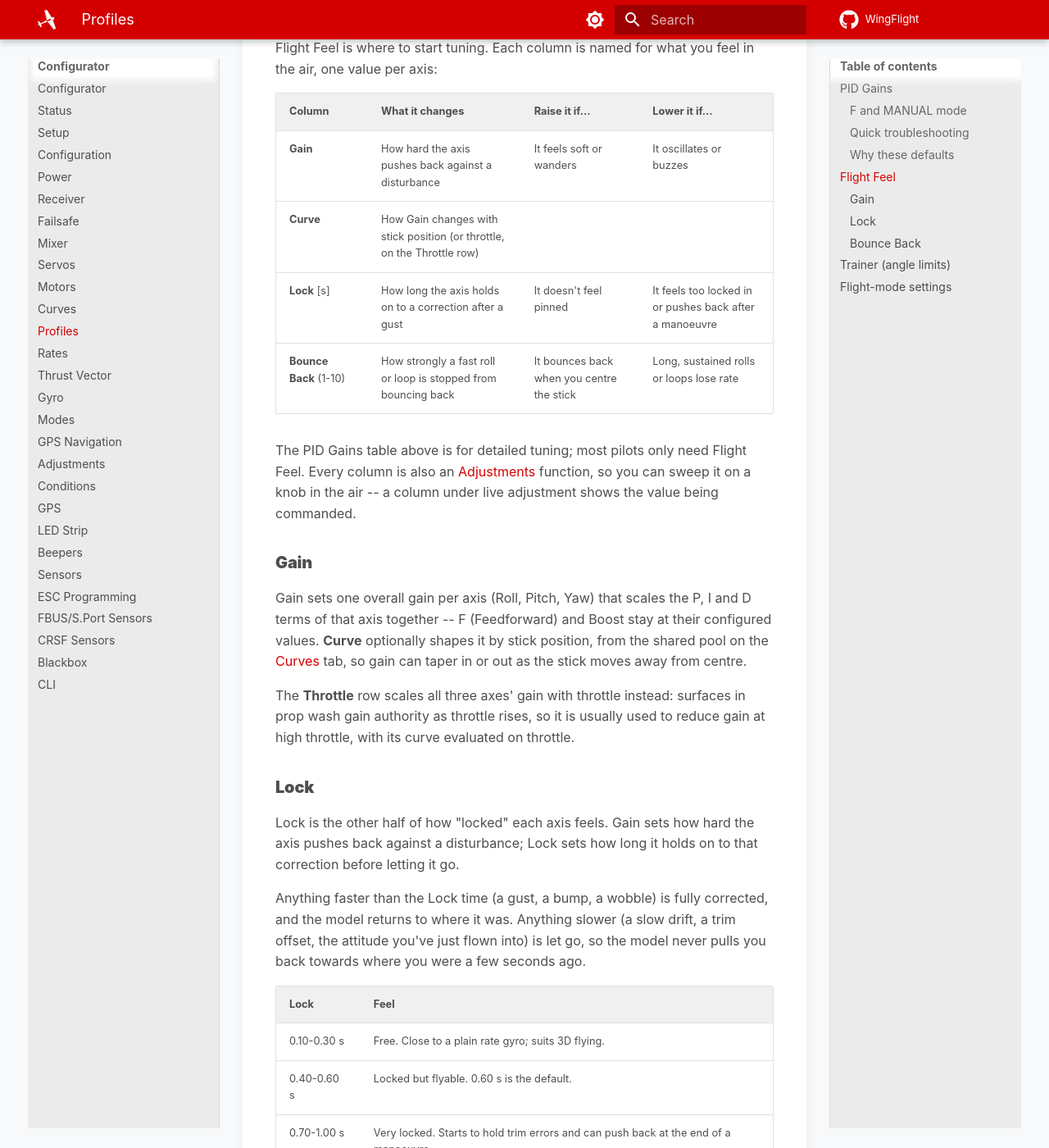
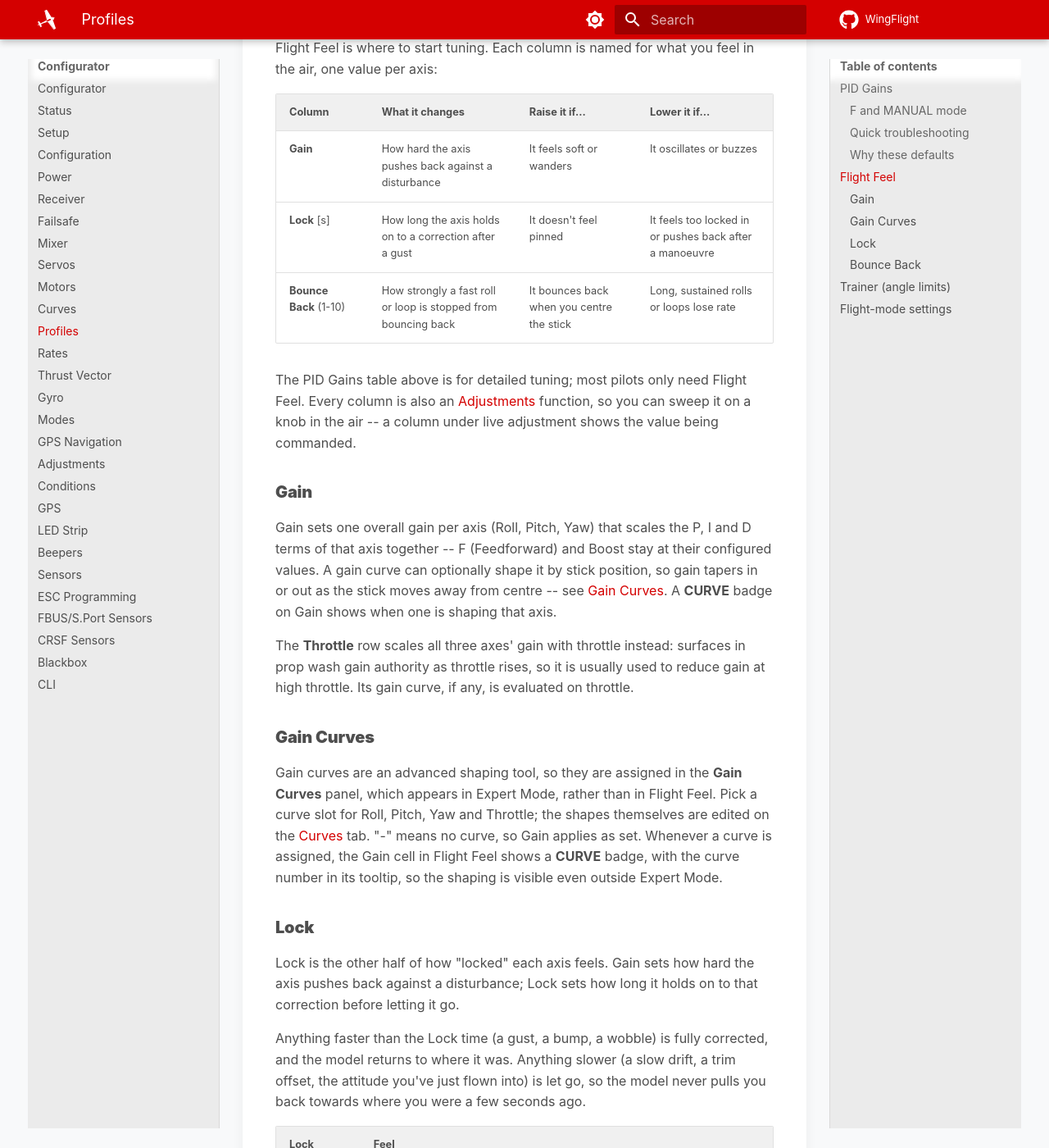
Before and after one commit to WingFlight/wingflight-docs, an MkDocs documentation site: the page built from docs/configurator/tabs/profiles.md, in a window 1280 px wide and 1400 px high, scrolled down 4165 px. Shown: the whole window at 82% size. Built offline with MkDocs 1.6.1 and Material for MkDocs 9.7.7, drawn with Linux system fonts in a browser that asks for light colours.

Commit message:
Document the Gain Curves panel (#46)
* Document the Gain Curves panel

Gain curves move out of Flight Feel into an Expert Mode Gain Curves panel;
Flight Feel shows a CURVE badge on any Gain a curve is shaping. Profiles,
Thrust Vector and Curves pages updated. The Profiles screenshot still shows
the old Curve column and needs retaking.

Co-Authored-By: Claude Opus 5.5 <noreply@anthropic.com>

* Retake the Profiles screenshot with the Gain Curves panel

Co-Authored-By: Claude Opus 5.5 <noreply@anthropic.com>

---------

Co-authored-by: Rob Thomson <rob@rt-rc.com>
Co-authored-by: Claude Opus 5.5 <noreply@anthropic.com>

```diff
--- a/docs/configurator/tabs/profiles.md
+++ b/docs/configurator/tabs/profiles.md
@@ -139,7 +139,6 @@ feel in the air, one value per axis:
 | Column | What it changes | Raise it if... | Lower it if... |
 |---|---|---|---|
 | **Gain** | How hard the axis pushes back against a disturbance | It feels soft or wanders | It oscillates or buzzes |
-| **Curve** | How Gain changes with stick position (or throttle, on the Throttle row) | | |
 | **Lock** [s] | How long the axis holds on to a correction after a gust | It doesn't feel pinned | It feels too locked in or pushes back after a manoeuvre |
 | **Bounce Back** (1-10) | How strongly a fast roll or loop is stopped from bouncing back | It bounces back when you centre the stick | Long, sustained rolls or loops lose rate |
 
@@ -152,13 +151,25 @@ shows the value being commanded.
 
 Gain sets one overall gain per axis (Roll, Pitch, Yaw) that scales the P, I
 and D terms of that axis together -- F (Feedforward) and Boost stay at their
-configured values. **Curve** optionally shapes it by stick position, from
-the shared pool on the [Curves](curves.md) tab, so gain can taper in or out
-as the stick moves away from centre.
+configured values. A gain curve can optionally shape it by stick position,
+so gain tapers in or out as the stick moves away from centre -- see
+[Gain Curves](#gain-curves). A **CURVE** badge on Gain shows when one is
+shaping that axis.
 
 The **Throttle** row scales all three axes' gain with throttle instead:
 surfaces in prop wash gain authority as throttle rises, so it is usually
-used to reduce gain at high throttle, with its curve evaluated on throttle.
+used to reduce gain at high throttle. Its gain curve, if any, is evaluated
+on throttle.
+
+### Gain Curves
+
+Gain curves are an advanced shaping tool, so they are assigned in the
+**Gain Curves** panel, which appears in Expert Mode, rather than in Flight
+Feel. Pick a curve slot for Roll, Pitch, Yaw and Throttle; the shapes
+themselves are edited on the [Curves](curves.md) tab. "-" means no curve,
+so Gain applies as set. Whenever a curve is assigned, the Gain cell in
+Flight Feel shows a **CURVE** badge, with the curve number in its tooltip,
+so the shaping is visible even outside Expert Mode.
 
 ### Lock
 
```
Also changed, not shown: docs/configurator/tabs/curves.md (+2 -2 lines), docs/configurator/tabs/thrust-vector.md (+2 -2 lines), docs/assets/images/configurator-profiles.png.
